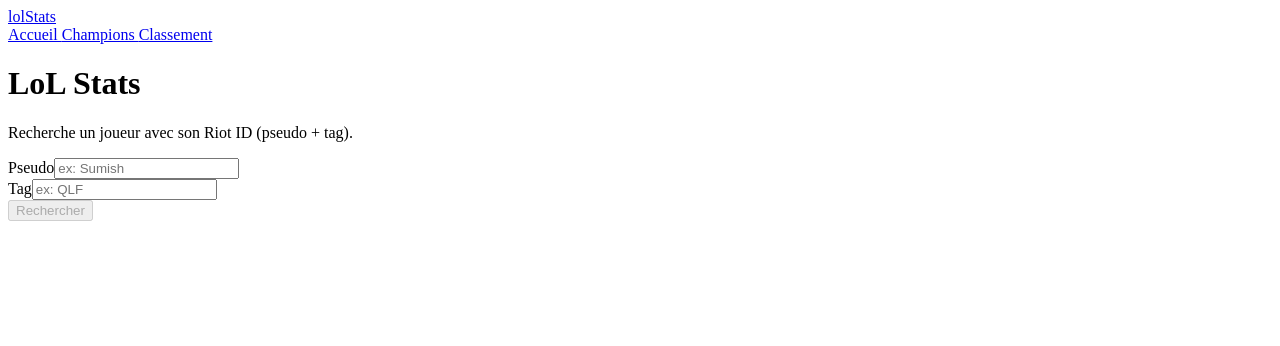
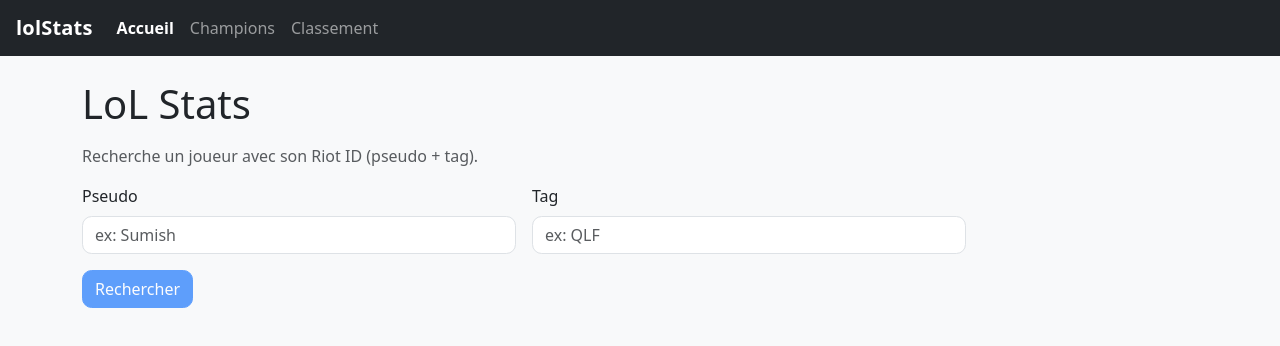
Before and after one commit to Nazim6702/projet-lolstats-alexandre-nazim, an Angular app: page /accueil in a window 1280 px wide. Shown: the top 346 px of the page. Built offline with nearby package versions, Linux system fonts and the light colour scheme.

Commit message:
style bootstrap scss

```diff
--- a/angular.json
+++ b/angular.json
@@ -30,6 +30,7 @@
               }
             ],
             "styles": [
+              "node_modules/bootstrap/dist/css/bootstrap.min.css",
               "src/styles.scss"
             ]
           },
--- a/src/app/accueil/accueil.scss
+++ b/src/app/accueil/accueil.scss
@@ -0,0 +1,17 @@
+/* Center the search block a bit */
+:host {
+  display: block;
+}
+
+form {
+  max-width: 900px;
+}
+
+/* Inputs feel a bit nicer */
+.form-control {
+  border-radius: 0.6rem;
+}
+
+.btn {
+  border-radius: 0.6rem;
+}
--- a/src/app/app.scss
+++ b/src/app/app.scss
@@ -0,0 +1,14 @@
+/* Keep content readable under navbar */
+main.container {
+  min-height: calc(100vh - 56px); // approx navbar height
+}
+
+/* Navbar brand */
+.navbar-brand {
+  letter-spacing: 0.2px;
+}
+
+/* Active link more visible */
+.nav-link.active {
+  font-weight: 600;
+}
--- a/src/app/champion-details/champion-details.scss
+++ b/src/app/champion-details/champion-details.scss
@@ -0,0 +1,28 @@
+:host {
+  display: block;
+}
+
+/* Big splash image */
+img.img-fluid {
+  border-radius: 1rem;
+}
+
+/* Cards */
+.card {
+  border-radius: 0.9rem;
+}
+
+/* Spell/passive icons */
+img.rounded.border {
+  border-radius: 0.9rem !important;
+  background: #fff;
+}
+
+/* Description HTML from DDragon */
+:host ::ng-deep p {
+  margin-bottom: 0.5rem;
+}
+
+:host ::ng-deep ul {
+  margin-bottom: 0.5rem;
+}
--- a/src/app/champions/champions.scss
+++ b/src/app/champions/champions.scss
@@ -1,3 +1,33 @@
+:host {
+  display: block;
+}
+
+/* Filter buttons wrap nicely on small screens */
+.btn-group.flex-wrap > .btn {
+  margin-bottom: 0.5rem;
+  border-radius: 0.6rem;
+}
+
+/* Card styling */
+.card {
+  border-radius: 0.9rem;
+  overflow: hidden;
+  transition: transform 120ms ease, box-shadow 120ms ease;
+}
+
+.card:hover {
+  transform: translateY(-2px);
+  box-shadow: 0 0.75rem 1.5rem rgba(0, 0, 0, 0.08);
+}
+
+/* Champion square image */
 .card-img-top {
+  width: 100%;
+  aspect-ratio: 1 / 1;
   object-fit: cover;
 }
+
+/* Small tags */
+.badge {
+  border-radius: 999px;
+}
--- a/src/app/classement/classement.scss
+++ b/src/app/classement/classement.scss
@@ -0,0 +1,22 @@
+:host {
+  display: block;
+}
+
+.btn-group .btn {
+  border-radius: 0.6rem;
+}
+
+/* Table polish */
+.table {
+  border-radius: 0.8rem;
+  overflow: hidden;
+}
+
+.table thead th {
+  font-weight: 700;
+}
+
+/* Emphasize LP column */
+td.fw-bold {
+  letter-spacing: 0.2px;
+}
--- a/src/app/page404/page404.scss
+++ b/src/app/page404/page404.scss
@@ -0,0 +1,12 @@
+:host {
+  display: block;
+}
+
+/* Keep the 404 page clean & centered */
+.display-1 {
+  letter-spacing: 1px;
+}
+
+.btn {
+  border-radius: 0.7rem;
+}
--- a/src/app/player-stats/player-stats.scss
+++ b/src/app/player-stats/player-stats.scss
@@ -0,0 +1,21 @@
+:host {
+  display: block;
+}
+
+/* Make summary cards consistent */
+.card {
+  border-radius: 0.8rem;
+}
+
+.alert {
+  border-radius: 0.8rem;
+}
+
+/* Champions list spacing */
+ul {
+  padding-left: 1.2rem;
+}
+
+li + li {
+  margin-top: 0.25rem;
+}
--- a/src/styles.scss
+++ b/src/styles.scss
@@ -1 +1,15 @@
-/* You can add global styles to this file, and also import other style files */
+/* Global look & feel */
+body {
+  background: #f8f9fa; // bootstrap-like gray
+}
+
+/* Better defaults */
+img {
+  max-width: 100%;
+  height: auto;
+}
+
+/* Links inside cards */
+a {
+  color: inherit;
+}
```
